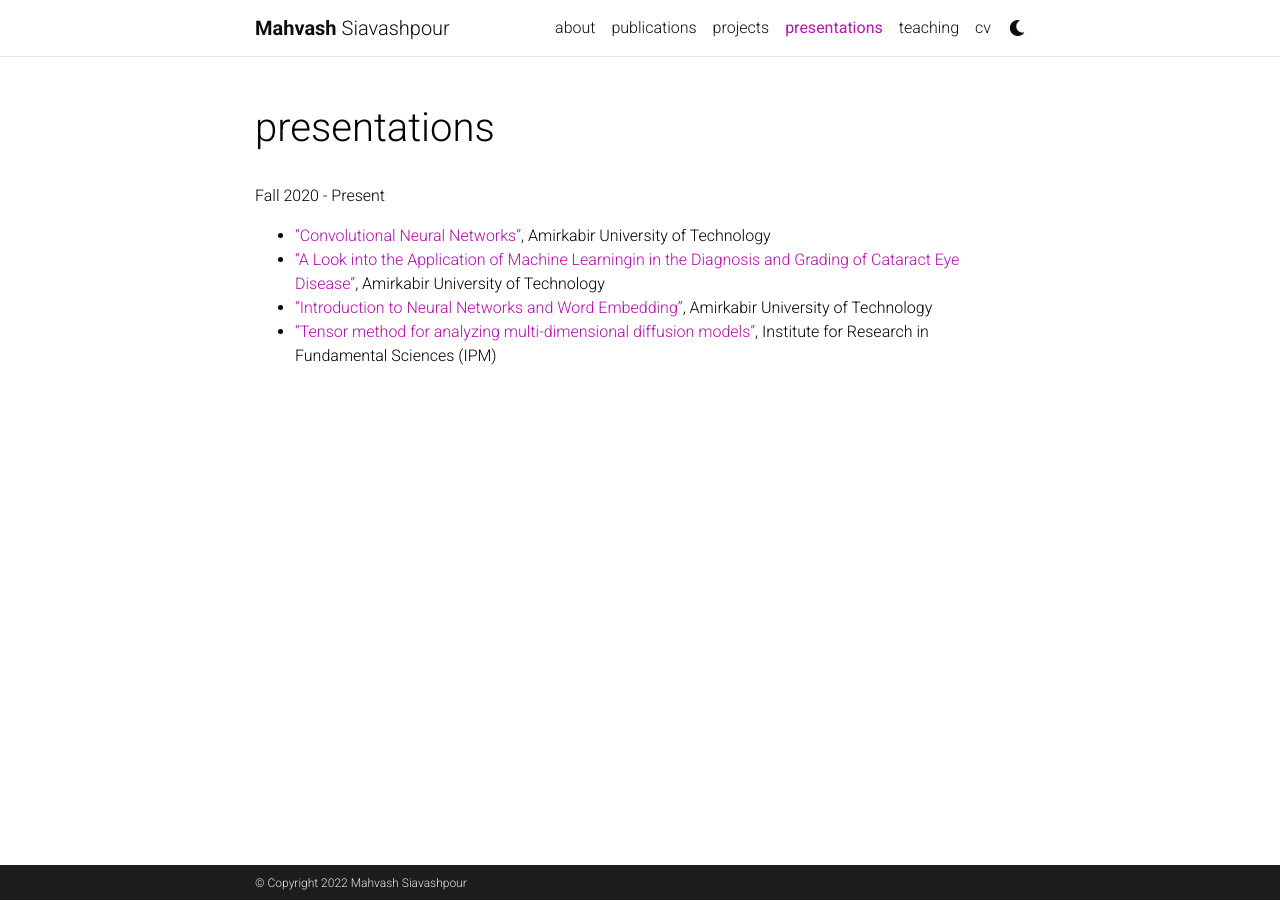
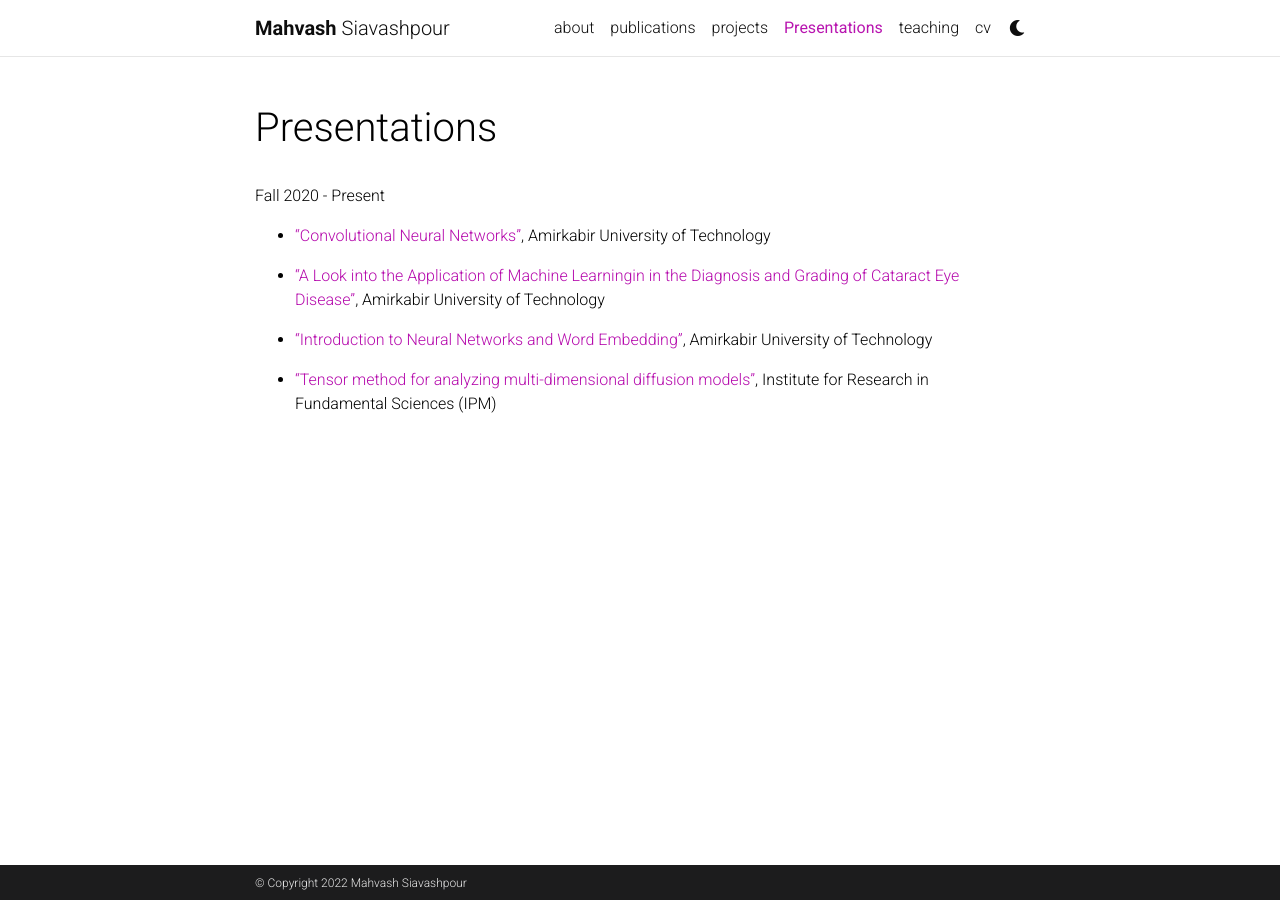
Before and after one commit to mahvash-siavashpour/mahvash-siavashpour.github.io, a Jekyll site: the page built from _pages/presentations.md, in a window 1280 px wide. Built offline with Jekyll 4.4.1, drawn with Linux system fonts in a browser that asks for light colours; comment, search, counter and statistics services are not loaded; a style sheet for code colours, icons or effects is not loaded.

Commit message:
minor changes

```diff
--- a/_pages/presentations.md
+++ b/_pages/presentations.md
@@ -1,14 +1,21 @@
 ---
 layout: page
 permalink: /presentations/
-title: presentations
+title: Presentations
 description:
 nav: true
 nav_order: 4
 ---
 Fall 2020 - Present
 
-- ["Convolutional Neural Networks"](https://drive.google.com/file/d/1NwrewJNKW0xekv59l1m8e56nFl4DCYTT/view?usp=sharing), Amirkabir University of Technology
+- ["Convolutional Neural Networks"](https://drive.google.com/file/d/1NwrewJNKW0xekv59l1m8e56nFl4DCYTT/view?usp=sharing), Amirkabir
+University of Technology
+<br>
+
 - ["A Look into the Application of Machine Learningin in the Diagnosis and Grading of Cataract Eye Disease"](https://docs.google.com/presentation/d/1ap_RCkV71ft6OX9SHACRQnkwK4L5ZNfd/edit?usp=sharing&ouid=100666345339863980901&rtpof=true&sd=true), Amirkabir University of Technology
+<br>
+
 - ["Introduction to Neural Networks and Word Embedding"](https://drive.google.com/file/d/10GCHDtH0rTkm45HKCMJDTRXHy8G8zcbF/view?usp=sharing), Amirkabir University of Technology
+<br>
+
 - ["Tensor method for analyzing multi-dimensional diffusion models"](https://docs.google.com/presentation/d/1nXQzETk5uJy3zQc-gnhrTwteHat6-nOIXNcHMA4Z86g/edit?usp=sharing), Institute for Research in Fundamental Sciences (IPM)
```
